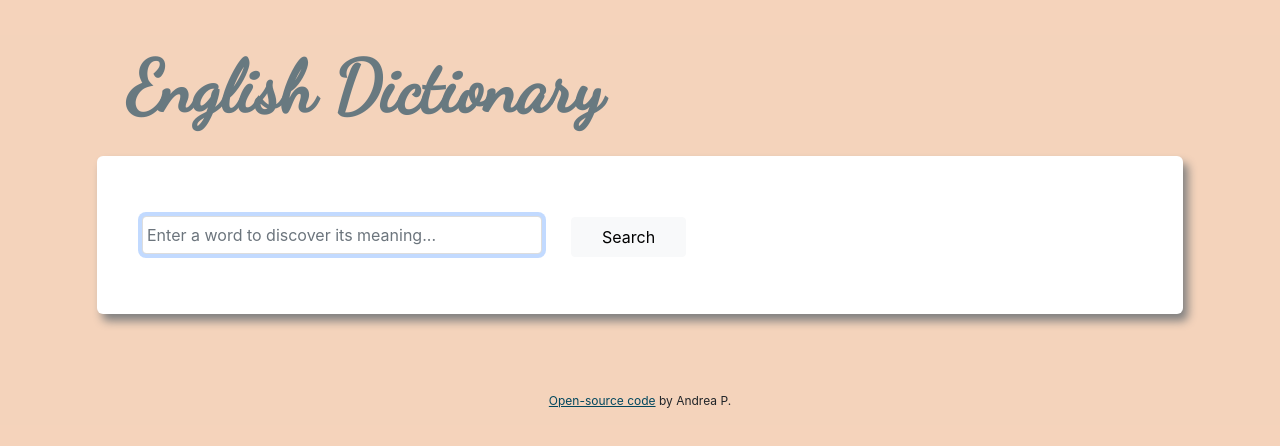
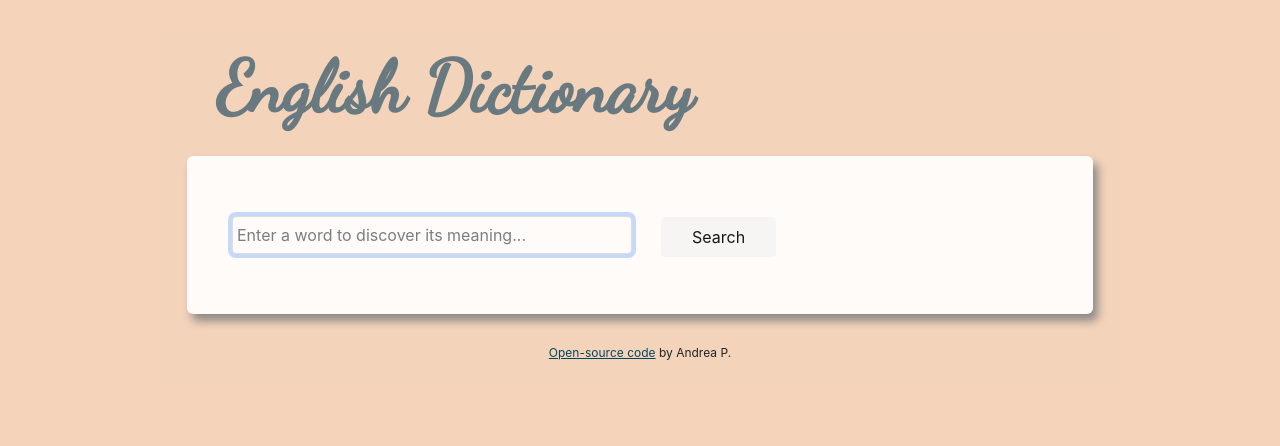
Before and after one commit to anpascott/dictionary-project, a React (Create React App) app: page / in a window 1280 px wide. Shown: the top 446 px of the page. Built offline with nearby package versions, Linux system fonts and the light colour scheme.

Commit message:
fixed max-width

```diff
--- a/src/App.css
+++ b/src/App.css
@@ -1,6 +1,8 @@
 .App {
   background-color: #f5d3bbec;
   line-height: 3em;
+  max-width: 960px;
+  margin: 0 auto;
 }
 .App footer {
   text-align: center;
--- a/src/App.js
+++ b/src/App.js
@@ -7,7 +7,6 @@ function App() {
       <div className="container">
         <Dictionary/>
 <footer className="repository">
-  <br/>
  < a href="https://github.com/anpascott/dictionary-project.git"> Open-source code</a> by Andrea P.
 </footer>
       </div>
--- a/src/Dictionary.css
+++ b/src/Dictionary.css
@@ -32,6 +32,7 @@
 }
 .Dictionary section {
   background-color: white;
+  opacity: 0.9;
   padding: 30px 15px;
   margin: 15px;
   border: white;
--- a/src/Dictionary.js
+++ b/src/Dictionary.js
@@ -5,7 +5,7 @@ import Results from "./Results.js";
 
 export default function Dictionary () {
 
-let [keyword, setKeyword] = useState("");
+let [keyword, setKeyword] = useState("count");
 let [results, setResults] = useState(null);
 
     function handleResponse (response){
@@ -14,8 +14,10 @@ let [results, setResults] = useState(null);
 
   function search (event){
     event.preventDefault();
+
     let apiUrl=`https://api.dictionaryapi.dev/api/v2/entries/en_US/${keyword}`
     axios.get(apiUrl).then(handleResponse);
+
   }
 
   function updateKeyword (event) {
```
